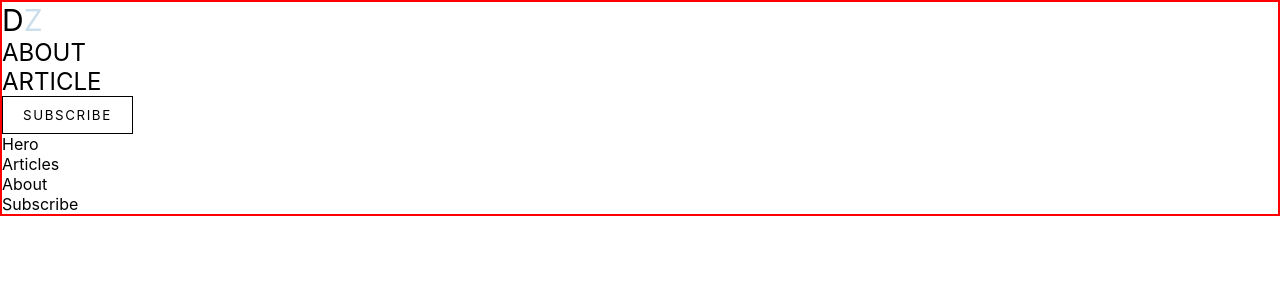
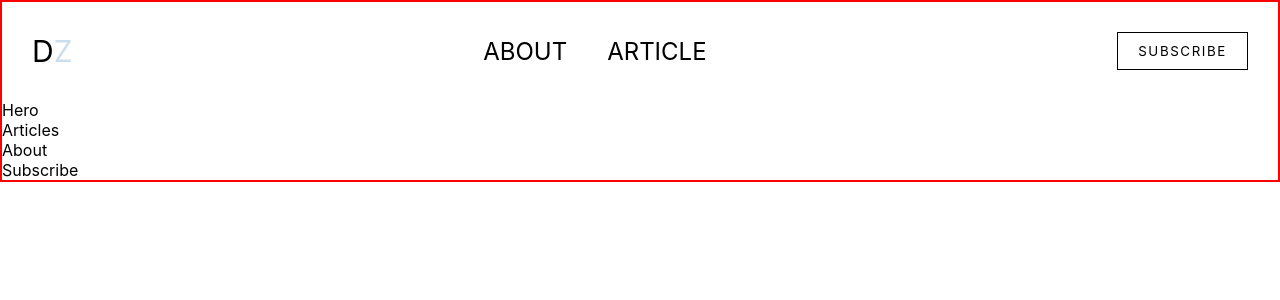
Before and after one commit to ThembaMtshelwane/assignment-1, a React app: page / in a window 1280 px wide. Shown: the top 300 px of the page. Built offline with nearby package versions, Linux system fonts and the light colour scheme; the HTML template or start-up script is replaced by a standard one.

Commit message:
Navbar component

```diff
--- a/src/App.css
+++ b/src/App.css
@@ -1,3 +1,4 @@
 #root {
   border: 2px solid red;
+  width: 100%;
 }
--- a/src/Components/Navbar/Navbar.jsx
+++ b/src/Components/Navbar/Navbar.jsx
@@ -1,7 +1,7 @@
 import AboutLink from '../Links/AboutLink'
 import ArticleLink from '../Links/ArticleLink'
 import SubscribeButton from '../Buttons/SubscribeButton'
-// import styles from './navbar.module.css'
+import './navbar.css'
 import logoStyles from './logo.module.css'
 
 function Navbar() {
@@ -14,10 +14,14 @@ function Navbar() {
         </li>
 
         <li>
-          <AboutLink name="About" />
-        </li>
-        <li>
-          <ArticleLink />
+          <ul className="linkList">
+            <li>
+              <AboutLink name="About" />
+            </li>
+            <li>
+              <ArticleLink />
+            </li>
+          </ul>
         </li>
 
         <li>
--- /dev/null
+++ b/src/Components/Navbar/navbar.css
@@ -0,0 +1,16 @@
+nav {
+  padding: 30px;
+  box-sizing: border-box;
+}
+
+nav ul {
+  width: 100%;
+  display: flex;
+  list-style: none;
+  align-items: center;
+  justify-content: space-between;
+}
+
+.linkList li {
+  margin: 0px 20px;
+}
```
